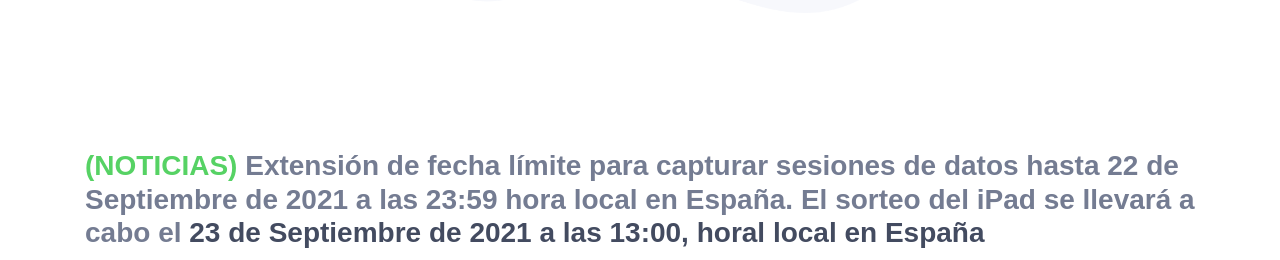
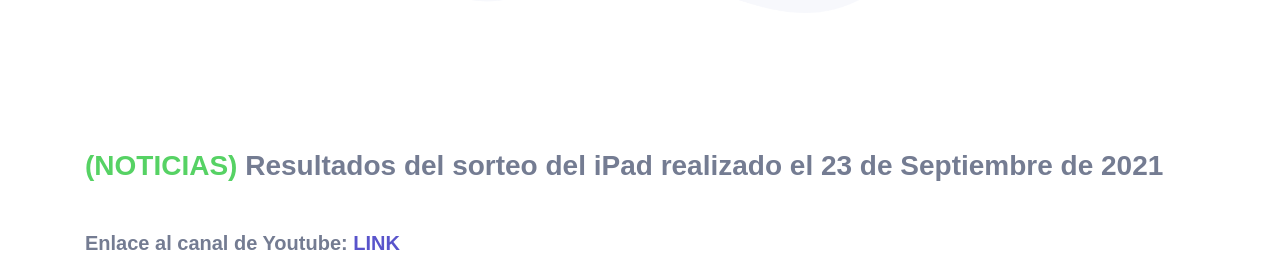
Before and after one commit to BiDAlab/BehavePassUAM, a plain HTML site: page indexES.html in a window 1280 px wide. Shown: the part 534-794 px from the top of the page. Drawn offline with Linux system fonts and the light colour scheme.

Commit message:
Add files via upload

```diff
--- a/indexES.html
+++ b/indexES.html
@@ -67,7 +67,7 @@
     <section class="bg-center py-0" id="about" style="background-size: cover">
       <section class="about py-0">
         <div class="container">
-          <h3 class="mb-5" style="color: #747c92;"><span style="color: #56d264">(NOTICIAS)</span> Extensión de fecha límite para capturar sesiones de datos hasta 22 de Septiembre de 2021 a las 23:59 hora local en España. El sorteo del iPad se llevará a cabo el <span style="color: #434b60;">23 de Septiembre de 2021 a las 13:00, horal local en España</span></h3>
+          <h3 class="mb-5" style="color: #747c92;"><span style="color: #56d264">(NOTICIAS)</span> Resultados del sorteo del iPad realizado el 23 de Septiembre de 2021</span></h3>
           <h5 style="color: #747c92;">Enlace al canal de Youtube: <a href="https://www.youtube.com/channel/UCndC3M4v2bwBlZCq34whu7A">LINK</a></h5>
           <h5 style="color: #747c92;">Enlace al video de ayuda: <a href="https://www.youtube.com/watch?v=YhRK8Oez6D0">LINK</a></h5><br>
 
```
Also changed, not shown: index.html (+1 -1 lines).
